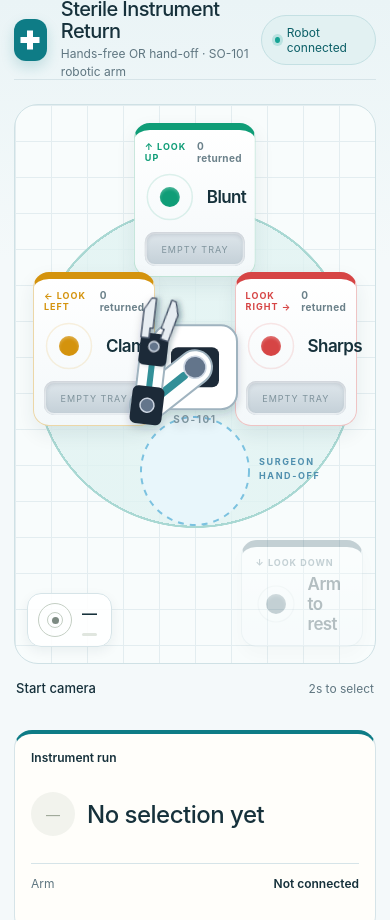
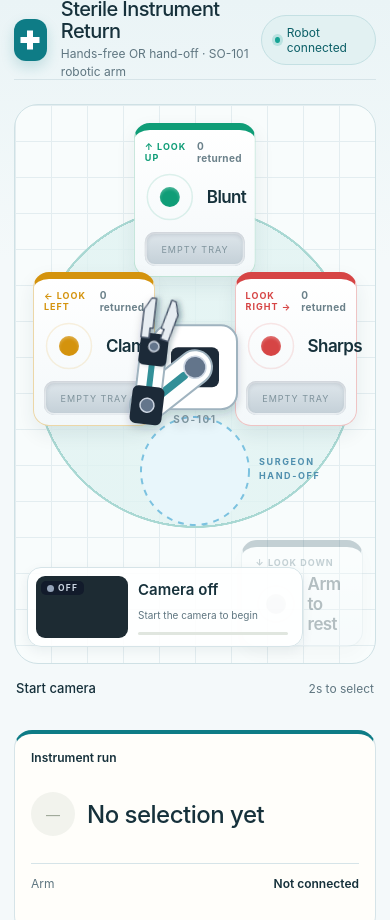
Before and after one commit to danyols/le-rush-hour, a plain HTML site: page game/static/eye-control.html in a window 390 px wide. Shown: the top 920 px of the page. Drawn offline with Linux system fonts and the light colour scheme; no server answers.

Commit message:
Head control: border progress ring and live camera chip
- Each tray card (and Arm to rest) traces its whole border in its color as the
  selection ring fills, then flashes when the selection lands.
- The top-left chip shows a mirrored live camera thumbnail with a blinking LIVE
  badge and says what the tracker recognises ("Looking right -> Sharps tray",
  "No face found", "Locked while the robot is working").
- Ring and border dash offsets are set from JS: Firefox ignores calc() in SVG
  stroke-dashoffset, so the selection ring never filled there before.

Co-Authored-By: Claude Opus 5.5 <noreply@anthropic.com>

```diff
--- a/game/static/eye-control.html
+++ b/game/static/eye-control.html
@@ -7,11 +7,11 @@
 <main>
 <section class="workspace" aria-label="Operating room: instrument trays around the robot arm">
 <div class="stage" id="stage">
-<div class="target tray top" id="target-green" data-color="green"><div class="target-topline"><span class="direction">↑ LOOK UP</span><span class="tray-count">0 returned</span></div><div class="target-content"><span class="color-orb"><svg class="ring" viewBox="0 0 100 100"><circle class="track" cx="50" cy="50" r="45"/><circle class="progress" cx="50" cy="50" r="45"/></svg><span class="orb-core"></span></span><div><h2></h2><p class="tray-items"></p></div></div><div class="tray-bed"></div></div>
-<div class="target tray left" id="target-yellow" data-color="yellow"><div class="target-topline"><span class="direction">← LOOK LEFT</span><span class="tray-count">0 returned</span></div><div class="target-content"><span class="color-orb"><svg class="ring" viewBox="0 0 100 100"><circle class="track" cx="50" cy="50" r="45"/><circle class="progress" cx="50" cy="50" r="45"/></svg><span class="orb-core"></span></span><div><h2></h2><p class="tray-items"></p></div></div><div class="tray-bed"></div></div>
-<div class="target tray right" id="target-red" data-color="red"><div class="target-topline"><span class="direction">LOOK RIGHT →</span><span class="tray-count">0 returned</span></div><div class="target-content"><span class="color-orb"><svg class="ring" viewBox="0 0 100 100"><circle class="track" cx="50" cy="50" r="45"/><circle class="progress" cx="50" cy="50" r="45"/></svg><span class="orb-core"></span></span><div><h2></h2><p class="tray-items"></p></div></div><div class="tray-bed"></div></div>
-<div class="neutral" id="target-center"><div class="center-mark"><span></span><span></span><i></i></div><strong id="centerTitle">Face forward to begin</strong><span id="centerHint">Start your camera first</span><div class="center-progress"><i id="centerProgress"></i></div></div>
-<div class="target bottom" id="target-down" data-color="down"><div class="target-topline"><span class="direction">↓ LOOK DOWN</span></div><div class="target-content"><span class="color-orb"><svg class="ring" viewBox="0 0 100 100"><circle class="track" cx="50" cy="50" r="45"/><circle class="progress" cx="50" cy="50" r="45"/></svg><span class="orb-core"></span></span><div><h2>Arm to rest</h2><p class="tray-items">Once the instrument is in its tray</p></div></div></div>
+<div class="target tray top" id="target-green" data-color="green"><svg class="border-ring" aria-hidden="true"><rect/></svg><div class="target-topline"><span class="direction">↑ LOOK UP</span><span class="tray-count">0 returned</span></div><div class="target-content"><span class="color-orb"><svg class="ring" viewBox="0 0 100 100"><circle class="track" cx="50" cy="50" r="45"/><circle class="progress" cx="50" cy="50" r="45"/></svg><span class="orb-core"></span></span><div><h2></h2><p class="tray-items"></p></div></div><div class="tray-bed"></div></div>
+<div class="target tray left" id="target-yellow" data-color="yellow"><svg class="border-ring" aria-hidden="true"><rect/></svg><div class="target-topline"><span class="direction">← LOOK LEFT</span><span class="tray-count">0 returned</span></div><div class="target-content"><span class="color-orb"><svg class="ring" viewBox="0 0 100 100"><circle class="track" cx="50" cy="50" r="45"/><circle class="progress" cx="50" cy="50" r="45"/></svg><span class="orb-core"></span></span><div><h2></h2><p class="tray-items"></p></div></div><div class="tray-bed"></div></div>
+<div class="target tray right" id="target-red" data-color="red"><svg class="border-ring" aria-hidden="true"><rect/></svg><div class="target-topline"><span class="direction">LOOK RIGHT →</span><span class="tray-count">0 returned</span></div><div class="target-content"><span class="color-orb"><svg class="ring" viewBox="0 0 100 100"><circle class="track" cx="50" cy="50" r="45"/><circle class="progress" cx="50" cy="50" r="45"/></svg><span class="orb-core"></span></span><div><h2></h2><p class="tray-items"></p></div></div><div class="tray-bed"></div></div>
+<div class="neutral" id="target-center"><div class="live-thumb"><video id="liveThumb" autoplay muted playsinline></video><span class="live-badge"><i></i><b id="liveBadge">OFF</b></span></div><strong id="centerTitle">Face forward to begin</strong><span id="centerHint">Start your camera first</span><div class="center-progress"><i id="centerProgress"></i></div></div>
+<div class="target bottom" id="target-down" data-color="down"><svg class="border-ring" aria-hidden="true"><rect/></svg><div class="target-topline"><span class="direction">↓ LOOK DOWN</span></div><div class="target-content"><span class="color-orb"><svg class="ring" viewBox="0 0 100 100"><circle class="track" cx="50" cy="50" r="45"/><circle class="progress" cx="50" cy="50" r="45"/></svg><span class="orb-core"></span></span><div><h2>Arm to rest</h2><p class="tray-items">Once the instrument is in its tray</p></div></div></div>
 </div>
 <div class="instruction" aria-live="polite"><strong id="instructionTitle">Start camera</strong><span class="instruction-count" id="instructionCount">2s to select</span></div>
 </section>
--- a/game/static/eye/app.js
+++ b/game/static/eye/app.js
@@ -60,7 +60,9 @@ export function mountHeadControl({doc=document,win=window,media=navigator.mediaD
     clearTimeout(toastTimer);$('toast').hidden=true;updateButtons();
   }
   function recalibrate(){if(!running)return;generation++;showError('');session.begin();clearTimeout(toastTimer);$('toast').hidden=true;}
+  const flash=id=>{const el=$(`target-${id}`);el.classList.remove('chosen');void el.offsetWidth;el.classList.add('chosen');setTimeout(()=>el.classList.remove('chosen'),1100);};
   async function confirm(color){
+    flash(color);
     const current=generation,target=C.targets[color];
     const selection={id:win.crypto.randomUUID(),color,task:target.task,confirmedAt:new Date().toISOString()};
     sending=adapter.robot;syncMode();
@@ -116,6 +118,7 @@ export function mountHeadControl({doc=document,win=window,media=navigator.mediaD
   }
   async function stopRobot(){
     if(robot?.state!=='running')return;
+    flash('down');
     robot={...robot,state:'returning'};renderRobot();
     showToast('Sending the arm to rest','The return animation plays once it is back');
     try{robot=await adapter.stop();}catch(error){showError(`Could not stop the robot: ${error.message}`);}
@@ -128,7 +131,11 @@ export function mountHeadControl({doc=document,win=window,media=navigator.mediaD
       const el=$(`target-${id}`),active=id===target;
       el.classList.toggle('active',active);
       if(id!=='center')el.classList.toggle('disabled',!session.selector.allowed.has(id));
-      el.style.setProperty('--progress',active?Math.min(1,session.progress):0);
+      const p=active?Math.min(1,session.progress):0;el.style.setProperty('--progress',p);
+      // Dash offsets are set here, not with CSS calc(): Firefox ignores calc() in SVG dash offsets.
+      const ring=el.querySelector('.ring .progress');if(ring)ring.style.strokeDashoffset=String(282.75*(1-p));
+      const border=el.querySelector('.border-ring rect');
+      if(border&&active){const len=border.getTotalLength();border.style.strokeDasharray=`${len} ${len}`;border.style.strokeDashoffset=String(len*(1-p));}
     }
     $('centerProgress').style.width=`${target==='center'?Math.min(100,session.progress*100):0}%`;
     let title='Start camera',count='2s to select';
@@ -150,8 +157,15 @@ export function mountHeadControl({doc=document,win=window,media=navigator.mediaD
     text('instructionTitle',title);text('instructionCount',count);
     scene?.preview(phase==='ready'&&!robotBusy()&&session.selector.armed&&C.targets[session.selector.candidate]?session.selector.candidate:null);
     const angles=session.angles;
-    text('centerTitle',phase==='ready'?(session.direction==='center'?'Forward':session.direction?{yellow:'Left',red:'Right',green:'Up',down:'Down'}[session.direction]:'—'):phase==='calibrating'?'Hold still':'—');
-    text('centerHint',angles?`${Math.abs(angles.yaw).toFixed(0)}° ${angles.yaw>=0?'left':'right'} · ${Math.abs(angles.pitch).toFixed(0)}° ${angles.pitch>=0?'up':'down'}`:'');
+    // Live chip: the camera feed plus what the tracker currently recognises.
+    const thumb=$('liveThumb'),feed=running?$('camera').srcObject:null;
+    if(thumb.srcObject!==feed){thumb.srcObject=feed;if(feed)void thumb.play?.().catch(()=>{});}
+    $('target-center').classList.toggle('live',running);text('liveBadge',running?'LIVE':loading?'…':'OFF');
+    const dir=session.direction,looks={yellow:'Looking left',red:'Looking right',green:'Looking up',down:'Looking down'};
+    const dest=dir==='down'?'Arm to rest':C.targets[dir]?`${C.targets[dir].label} tray`:'';
+    const locked=dir&&dir!=='center'&&!session.selector.allowed.has(dir);
+    text('centerTitle',!running?'Camera off':phase==='calibrating'?'Hold still · calibrating':phase!=='ready'?'—':dir==='center'?'Facing forward':dir?`${looks[dir]} → ${dest}`:session.reason==='face'?'No face found':session.reason==='multiple'?'More than one face':'Direction unclear');
+    text('centerHint',!running?'Start the camera to begin':locked?'Locked while the robot is working':angles?`${Math.abs(angles.yaw).toFixed(0)}° ${angles.yaw>=0?'left':'right'} · ${Math.abs(angles.pitch).toFixed(0)}° ${angles.pitch>=0?'up':'down'}`:reasons[session.reason]||'');
     const status=!running?(loading?'Loading tracker…':'Camera off'):reasons[session.reason]||'Head tracked';
     text('trackingStatus',status);$('statusDot').classList.toggle('good',running&&!session.reason);
     text('latency',running?`${Math.round(cost)} ms`:'—');
--- a/game/static/eye/style.css
+++ b/game/static/eye/style.css
@@ -82,3 +82,24 @@ footer{display:flex;justify-content:space-between;color:#6b818a}
 @media(max-width:1050px){.target{min-width:150px}.tray-items{display:none}}
 @media(max-width:760px){.stage{height:560px}.target{min-width:120px;width:34%;padding:10px}.target h2{font-size:17px}.tray-bed{height:34px}.tray-ins{width:38px;height:15px}
   .neutral{top:auto;bottom:16px;left:12px}.target.bottom{left:auto;right:12px;transform:none;min-width:0}.brand-block h1{font-size:20px}}
+
+/* Border ring: the card's outline fills in step with its selection ring. */
+.border-ring{position:absolute;inset:-2px;width:calc(100% + 4px);height:calc(100% + 4px);pointer-events:none;overflow:visible;z-index:2}
+.border-ring rect{x:2px;y:2px;width:calc(100% - 4px);height:calc(100% - 4px);rx:16px;fill:none;stroke:var(--t-color);stroke-width:5;stroke-linecap:round;opacity:0;transition:opacity .15s}
+.target.active .border-ring rect{opacity:1;filter:drop-shadow(0 0 6px color-mix(in srgb,var(--t-color) 55%,transparent))}
+.target.active{transform-origin:center}.target.left.active,.target.right.active{transform:scale(1.03)}
+.target.chosen .border-ring rect{opacity:1;stroke-dasharray:none!important;stroke-dashoffset:0!important;animation:borderFlash 1.1s ease-out}
+@keyframes borderFlash{0%,40%{stroke-width:7}100%{stroke-width:5;opacity:0}}
+.target.chosen{box-shadow:0 0 0 8px color-mix(in srgb,var(--t-color) 22%,transparent),0 12px 26px #10333d1f}
+/* Live chip: camera thumbnail with a blinking LIVE badge and what is being recognised. */
+.neutral{grid-template-columns:auto minmax(150px,auto);padding:8px 14px 8px 8px}
+.live-thumb{grid-row:span 3;position:relative;width:92px;height:62px;border-radius:9px;overflow:hidden;background:#1d2b33}
+.live-thumb video{width:100%;height:100%;object-fit:cover;transform:scaleX(-1);display:block}
+.live-badge{position:absolute;left:5px;top:5px;display:flex;align-items:center;gap:4px;padding:2px 6px;border-radius:5px;background:#0f172acc;color:#cbd5e1;font:800 8.5px Inter,system-ui,sans-serif;letter-spacing:1.2px}
+.live-badge i{width:7px;height:7px;border-radius:50%;background:#94a3b8}
+.neutral.live .live-badge{background:#dc2626;color:#fff}
+.neutral.live .live-badge i{background:#fff;animation:liveBlink 1s steps(1,end) infinite}
+.neutral.live .live-thumb{box-shadow:0 0 0 2px #dc2626,0 0 0 5px #dc262633;animation:liveRing 1.6s ease-in-out infinite}
+@keyframes liveBlink{50%{opacity:.15}}
+@keyframes liveRing{50%{box-shadow:0 0 0 2px #dc2626,0 0 0 7px #dc262614}}
+@media(prefers-reduced-motion:reduce){.neutral.live .live-badge i,.neutral.live .live-thumb{animation:none}}
```
